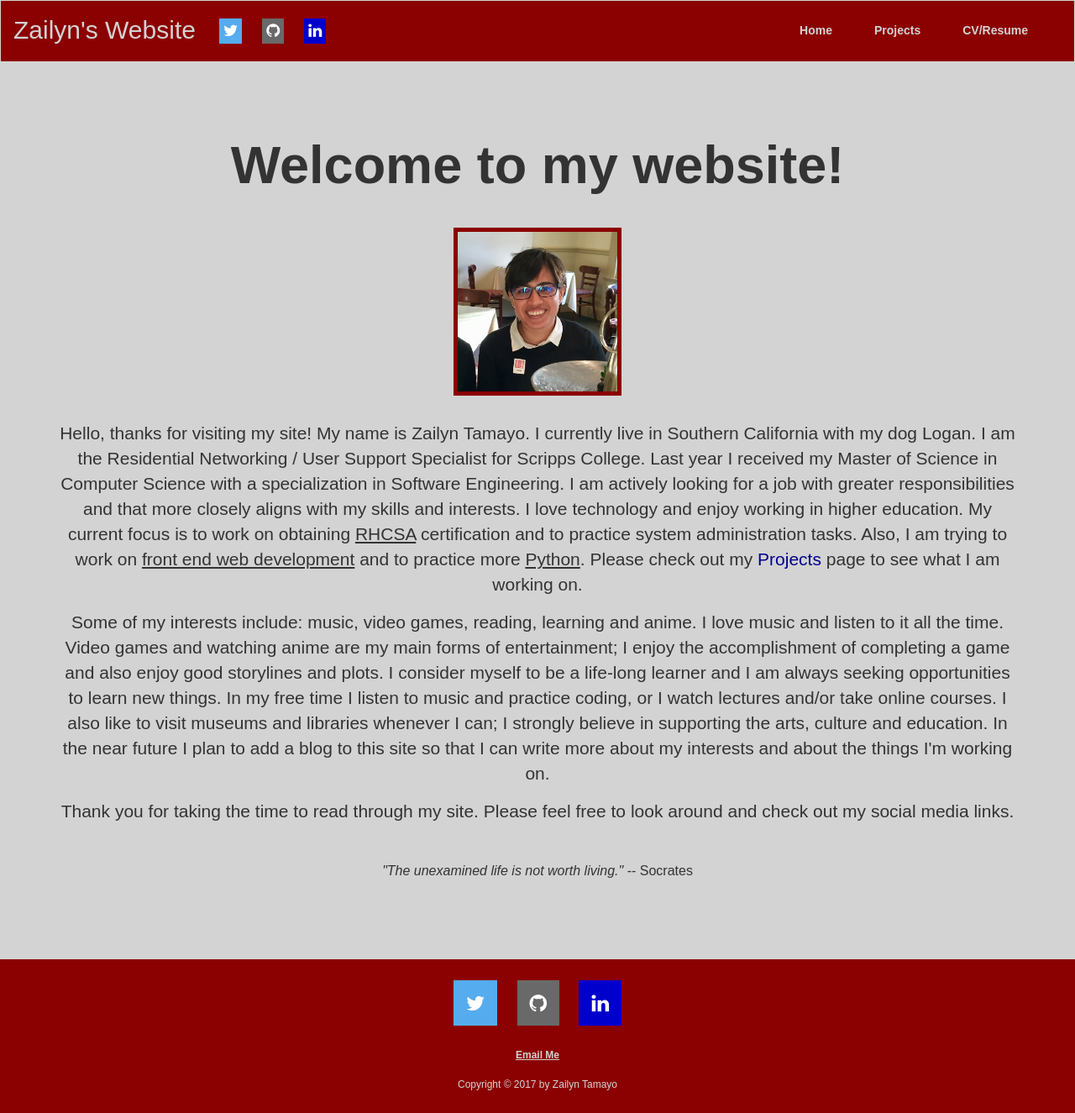
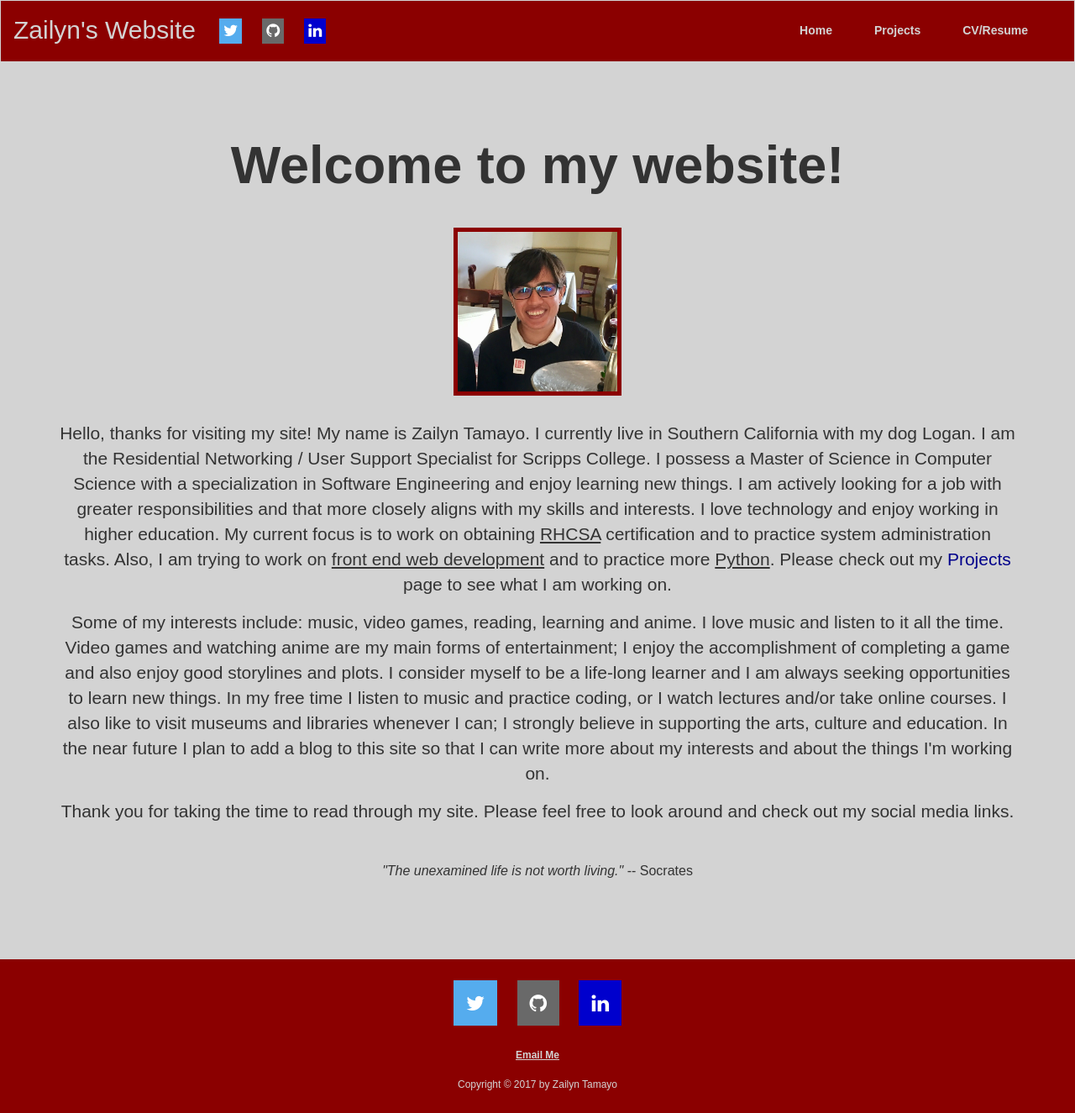
Before and after one commit to ztamayo/ztamayo.github.io, a Jekyll site: the page index.html, which Jekyll copies as it is, in a window 1280 px wide. Shown: the whole page at 84% size. Built offline with Jekyll 4.4.1, drawn with Linux system fonts in a browser that asks for light colours; nearby versions of some CDN libraries.

Commit message:
Update index.html

```diff
--- a/index.html
+++ b/index.html
@@ -72,7 +72,7 @@
                 <!-- About Me -->
                 <p id="main">Hello, thanks for visiting my site! My name is Zailyn Tamayo. I currently live in Southern
                 California with my dog Logan. I am the Residential Networking / User Support Specialist for Scripps College.
-                Last year I received my Master of Science in Computer Science with a specialization in Software Engineering.
+                I possess a Master of Science in Computer Science with a specialization in Software Engineering and enjoy learning new things.
                 I am actively looking for a job with greater responsibilities and that more closely aligns with my skills and
                 interests. I love technology and enjoy working in higher education. My current focus is to work on obtaining
                 <u>RHCSA</u> certification and to practice system administration tasks. Also, I am trying to work on <u>front
```
